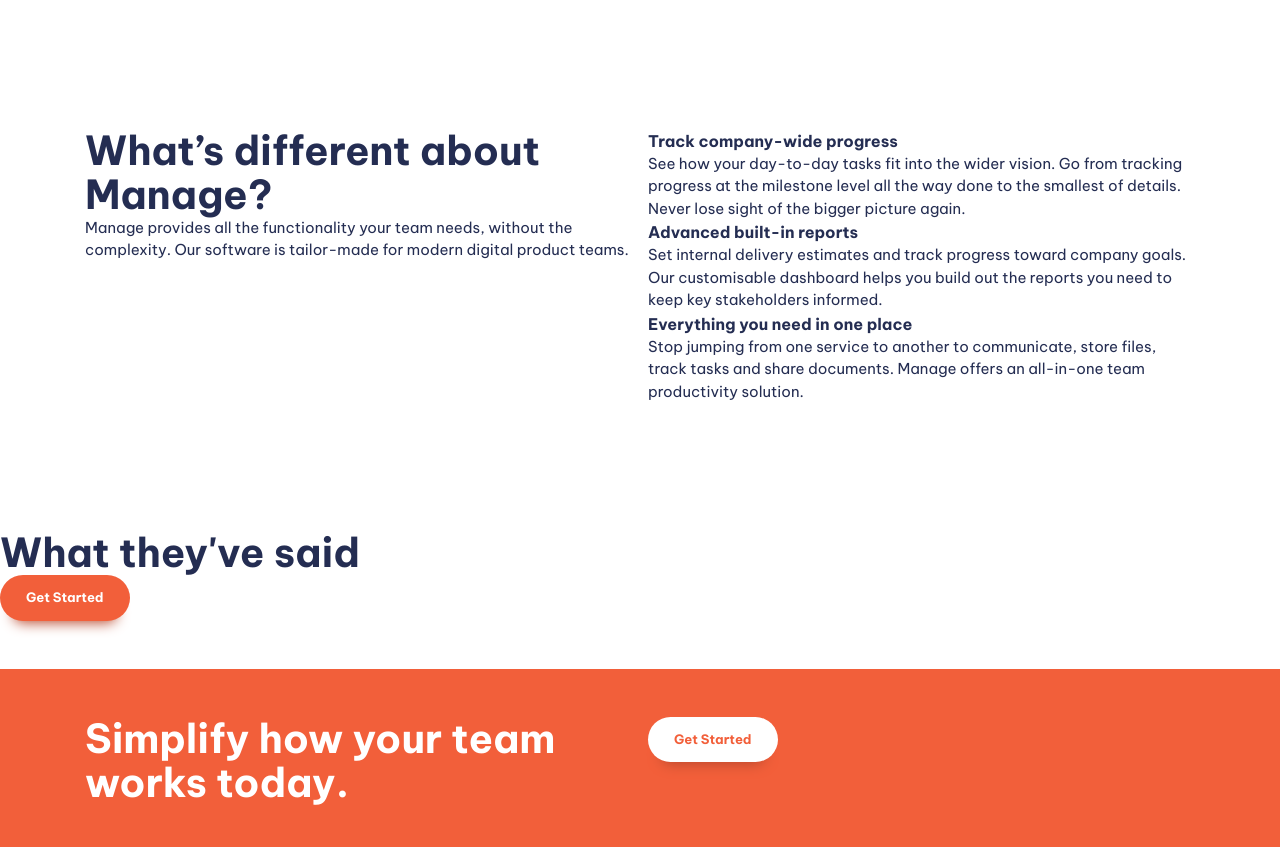
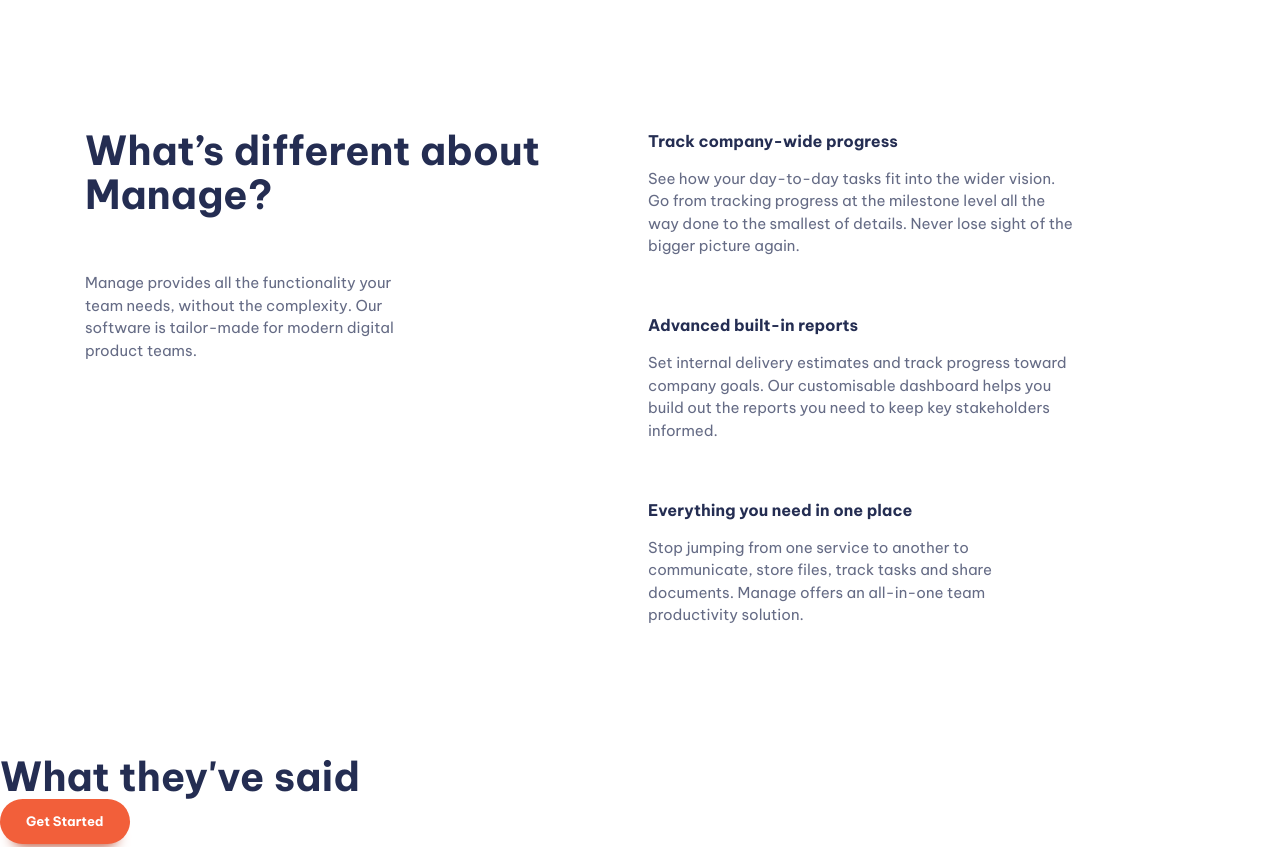
Before and after one commit to Khalidltf/responsive-website-w-HTML-n-CSS, a website built with Vite: page index.html in a window 1280 px wide. Shown: the part 700-1547 px from the top of the page. Built offline with nearby package versions, Linux system fonts and the light colour scheme.

Commit message:
Spacing and stuff
Signed-off-by: khalidlotfi <khalidlotfi2005@gmail.com>

```diff
--- a/index.html
+++ b/index.html
@@ -38,7 +38,7 @@
       <section class="padding-block-900">
         <div class="container">
           <div class="even-columns">
-            <div>
+            <div class="flow">
               <h1 class="fs-primary-heading fw-bold">
                 Bring everyone together to build better products.
               </h1>
@@ -55,23 +55,29 @@
       <section class="padding-block-900">
         <div class="container">
           <div class="even-columns">
-            <div>
+            <div class="flow">
               <h2 class="fs-secondary-heading fw-bold">What’s different about Manage?</h2>
               <p>Manage provides all the functionality your team needs, without the complexity. Our software is tailor-made for modern digital product teams.</p>
             </div>
             <div>
-              <ul class="numbered-items" role="list">
+              <ul class="numbered-items | flow" role="list">
                 <li>
-                  <h3 class="fs-600 fw-bold">Track company-wide progress</h3>
-                  <p>See how your day-to-day tasks fit into the wider vision. Go from tracking progress at the milestone level all the way done to the smallest of details. Never lose sight of the bigger picture again.</p>
+                  <div class="flow" style="--flow-spacer: 1em;">
+                    <h3 class="fs-600 fw-bold">Track company-wide progress</h3>
+                    <p data-width="w ide">See how your day-to-day tasks fit into the wider vision. Go from tracking progress at the milestone level all the way done to the smallest of details. Never lose sight of the bigger picture again.</p>
+                  </div>
                 </li>
                 <li>
-                  <h3 class="fs-600 fw-bold">Advanced built-in reports</h3>
-                  <p>Set internal delivery estimates and track progress toward company goals. Our customisable dashboard helps you build out the reports you need to keep key stakeholders informed.</p>
+                  <div class="flow" style="--flow-spacer: 1em;">
+                    <h3 class="fs-600 fw-bold">Advanced built-in reports</h3>
+                    <p data-width="w ide">Set internal delivery estimates and track progress toward company goals. Our customisable dashboard helps you build out the reports you need to keep key stakeholders informed.</p>
+                  </div>
                 </li>
                 <li>
-                  <h3 class="fs-600 fw-bold">Everything you need in one place</h3>
-                  <p>Stop jumping from one service to another to communicate, store files, track tasks and share documents. Manage offers an all-in-one team productivity solution.</p>
+                  <div class="flow" style="--flow-spacer: 1em;">
+                    <h3 class="fs-600 fw-bold">Everything you need in one place</h3>
+                    <p data-width="w ide">Stop jumping from one service to another to communicate, store files, track tasks and share documents. Manage offers an all-in-one team productivity solution.</p>
+                  </div>
                 </li>
               </ul>
             </div>
@@ -111,7 +117,7 @@
           </div>
           <div>
             <nav class="footer-nav">
-              <ul aria-label="Footer" role="list ">
+              <ul class="flow" style="--flow-spacer: 1em;" aria-label="Footer" role="list ">
                 <li><a href="#">Home</a></li>
                 <li><a href="#">Pricing</a></li>
                 <li><a href="#">Products</a></li>
--- a/style.css
+++ b/style.css
@@ -53,6 +53,7 @@
   }
 }
 
+/* a-modern-css-reset */
 /* Box sizing rules */
 *,
 *::before,
@@ -124,6 +125,15 @@ body {
   font-size: var(--fs-body);
   font-family: var(--ff-body);
   color: var(--clr-primary-400);
+}
+
+p:not([class]) {
+  opacity: 0.7;
+  max-width: 32ch;
+}
+
+p[data-width="w ide"] {
+  max-width: 42ch;
 }
 
 /* Button */
@@ -202,7 +212,7 @@ body {
     position: fixed;
     padding: var(--size-700);
     inset: 7rem var(--size-400) auto;
-    max-width: 37rem;
+    max-width: 32rem;
     margin-inline: auto;
     background: var(--clr-neutral-100);
     border-radius: var(--size-100);
@@ -301,6 +311,30 @@ white-space: nowrap !important;
   border: 0 !important;
 }
 
+.container {
+  --max-width: 1110px;
+  --padding: 1rem;
+
+  width: min(var(--max-width), 100% - (var(--padding) * 2));
+  margin-inline: auto;
+}
+
+:where(.flow :not(:first-child)) {
+  margin-top: var(--flow-spacer, 3.7em);
+}
+
+.even-columns {
+  display: grid;
+  gap: 1rem;
+}
+
+@media (min-width: 50em) {
+  .even-columns {
+    grid-auto-flow: column;
+    grid-auto-columns: 1fr;
+  }
+}
+
 .text-primary-400 {
   color: var(--clr-primary-400);
 }
@@ -367,12 +401,10 @@ border: 0 !important;
 
 .padding-block-900 {
   padding-block: var(--size-900);
-
 }
 
 .padding-block-700 {
   padding-block: var(--size-700);
-
 }
 
 .display-sm-none {
@@ -384,23 +416,3 @@ border: 0 !important;
     display: inline-flex;
   }
 }
-
-.container {
-  --max-width: 1110px;
-  --padding: 1rem;
-
-  width: min(var(--max-width), 100% - (var(--padding) * 2));
-  margin-inline: auto;
-}
-
-.even-columns {
-  display: grid;
-  gap: 1rem;
-}
-
-@media (min-width: 50em) {
-  .even-columns {
-    grid-auto-flow: column;
-    grid-auto-columns: 1fr;
-  }
-}
```
Lines whose indentation alone changed are shown as unchanged.
